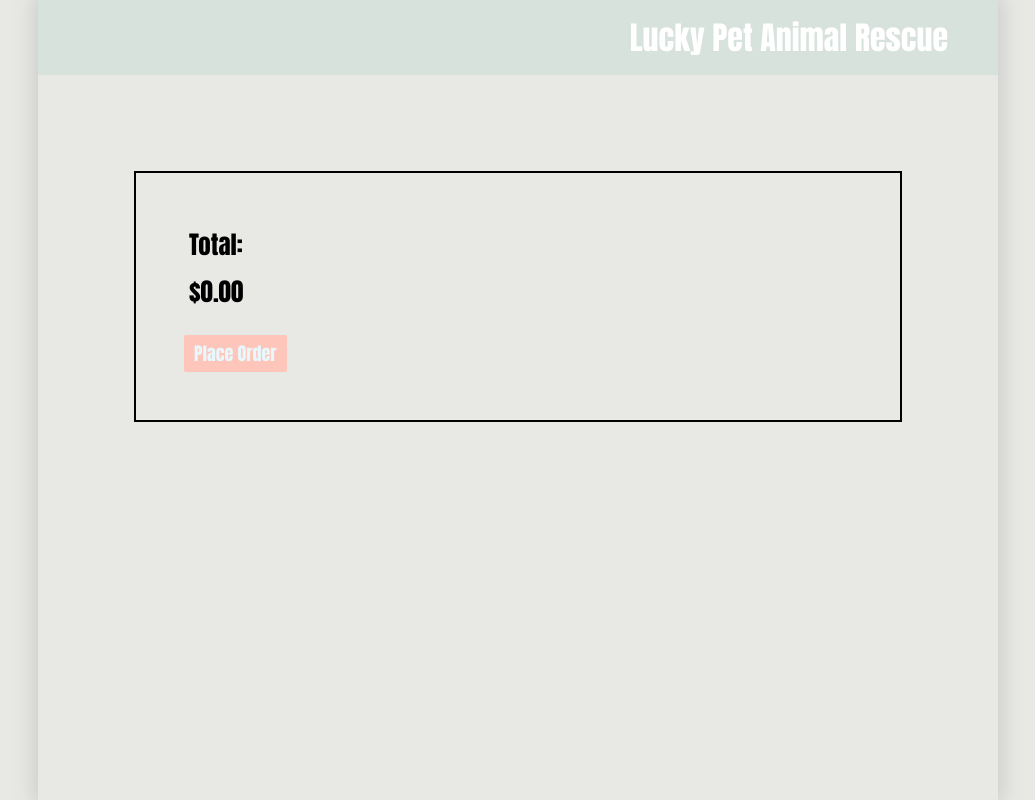
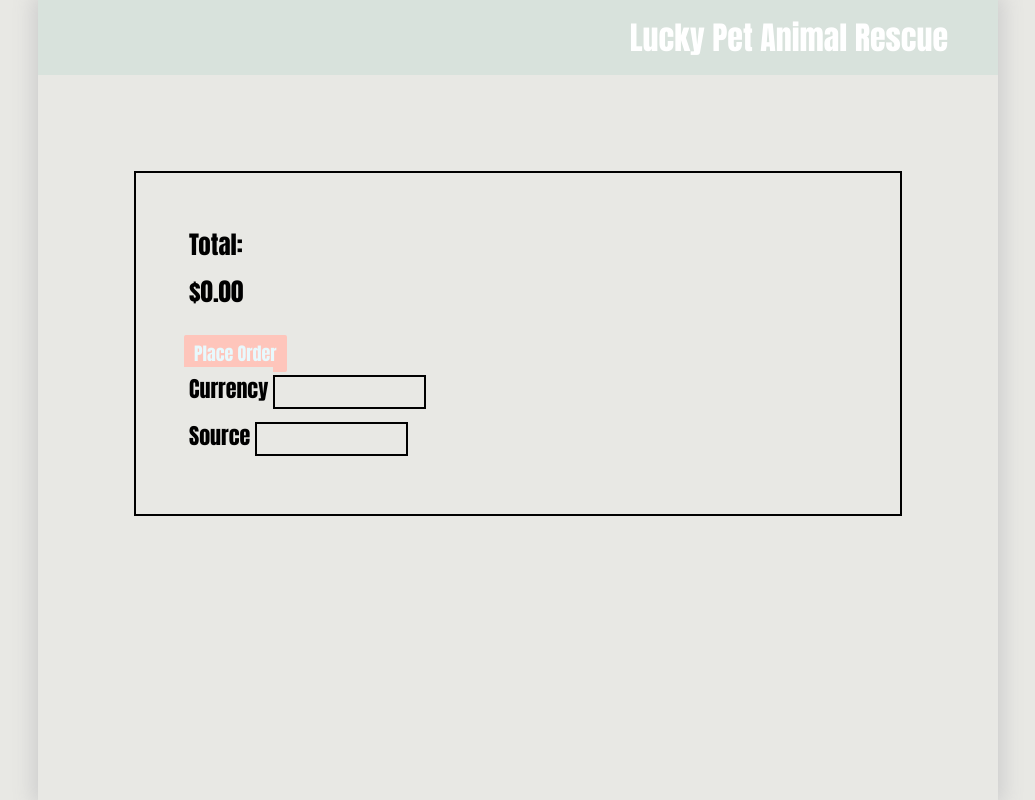
Before and after one commit to tldav/Lucky-Pet, a React (Create React App) app in the folder application/web/source/: page /checkout in a window 1280 px wide. Shown: the whole page, without its empty margins (122-1157 px from the left). Built offline with nearby package versions, Linux system fonts and the light colour scheme.

Commit message:
app(payment form region): finished implementing source and currency validation on blur

```diff
--- a/application/web/source/src/views/checkout/Checkout.jsx
+++ b/application/web/source/src/views/checkout/Checkout.jsx
@@ -2,6 +2,7 @@ import React from "react";
 import paymentServiceResponse from "./paymentServiceResponse";
 import { formatCurrency } from "../../currency/currency";
 import "./checkout.css";
+import PaymentFormRegion from "./paymentFormRegion/PaymentFormRegion";
 
 function Checkout() {
   function submitPayment() {
@@ -28,6 +29,7 @@ function Checkout() {
       <button id="submit" onClick={submitPayment}>
         Place Order
       </button>
+      <PaymentFormRegion/>
     </div>
   );
 }
--- a/application/web/source/src/views/checkout/paymentFormRegion/PaymentFormRegion.jsx
+++ b/application/web/source/src/views/checkout/paymentFormRegion/PaymentFormRegion.jsx
@@ -1,7 +1,8 @@
 import { useState, useRef } from "react";
 
 function PaymentFormRegion() {
-	const [errorMessage, setErrorMessage] = useState("");
+	const [sourceErrorMessage, setSourceErrorMessage] = useState("");
+	const [currencyErrorMessage, setCurrencyErrorMessage] = useState("");
 
 	const currencyRef = useRef(null)
 	const sourceRef = useRef(null)
@@ -12,20 +13,28 @@ function PaymentFormRegion() {
 	const setAndValidateCurrency = () => {
 		if (currencyRef.current.value === "usd") {
 			isCurrencyValid = true;
-			setErrorMessage("")
+			setCurrencyErrorMessage("")
 		} else {
 			isCurrencyValid = false;
-			setErrorMessage("Invalid Currency")
+			setCurrencyErrorMessage("Invalid Currency")
+		}
+
+		if (currencyRef.current.value) {
+			return currencyRef.current.value;
 		}
 	}
 
 	const setAndValidateSource = () => {
 		if (sourceRef.current.value === "tok_amex") {
 			isSourceValid = true;
-			setErrorMessage("")
+			setSourceErrorMessage("")
 		} else {
 			isSourceValid = false;
-			setErrorMessage("Invalid Source")
+			setSourceErrorMessage("Invalid Source")
+		}
+
+		if (sourceRef.current.value) {
+			return sourceRef.current.value;
 		}
 	}
 
@@ -35,25 +44,21 @@ function PaymentFormRegion() {
 			<input
 				id="currency"
 				name="currency"
-				// onBlur={validateInput}
-				// onChange={handleCurrencyChange}
 				onBlur={setAndValidateCurrency}
 				ref={currencyRef}
 			></input>
-			<p id="currency-error" className="hide-error error">
-				{errorMessage}
+			<p id="currency-error" className="error">
+				{currencyErrorMessage}
 			</p>
 			<label htmlFor="source">Source</label>
 			<input
 				id="source"
 				name="source"
-				// onBlur={validateInput}
-				// onChange={handleSourceChange}
 				ref={sourceRef}
 				onBlur={setAndValidateSource}
 			></input>
-			<p id="source-error" className="hide-error error">
-				{errorMessage}
+			<p id="source-error" className="error">
+				{sourceErrorMessage}
 			</p>
 		</form>
 	);
```
